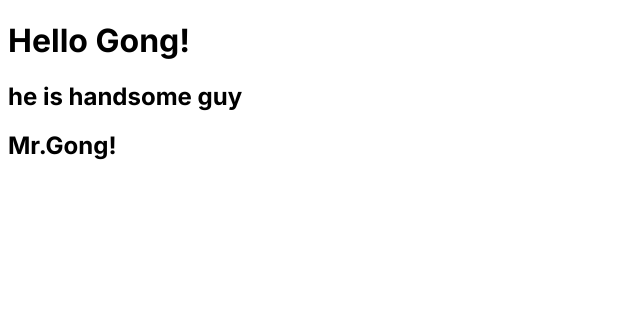
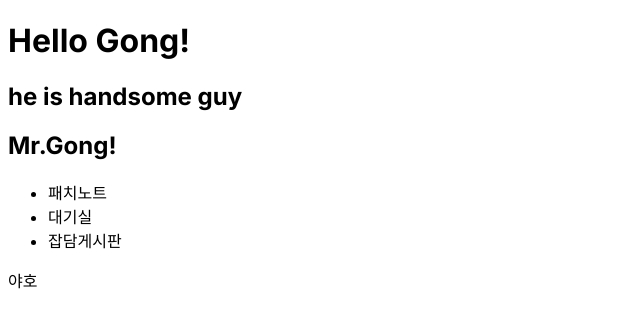
Before and after one commit to KimInteger/fetchNote, a Next.js app: page / in a window 1280 px wide. Shown: the top 328 px of the page, without its empty margins (0-640 px from the left). Built offline with nearby package versions, Linux system fonts and the light colour scheme.

Commit message:
test | page.tsx
navigatebar테스트

```diff
--- a/src/app/page.tsx
+++ b/src/app/page.tsx
@@ -1,4 +1,5 @@
 import Image from "next/image";
+import NavigateBar from "./ui/navigatebar/navigatebar";
 
 export default function Home() {
   return (
@@ -6,6 +7,7 @@ export default function Home() {
     <h1>Hello Gong!</h1>
     <h2>he is handsome guy</h2>
     <h2>Mr.Gong!</h2>
+    <NavigateBar />
     </>
   );
 }
```
